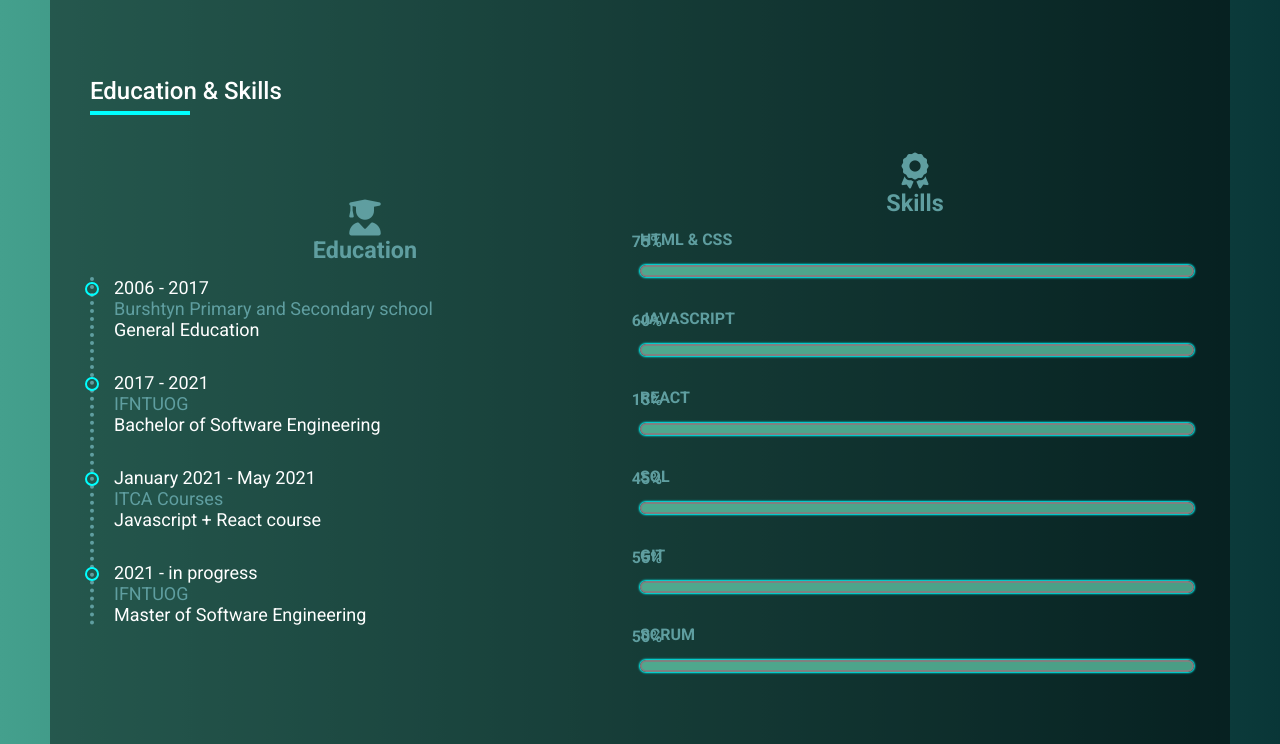
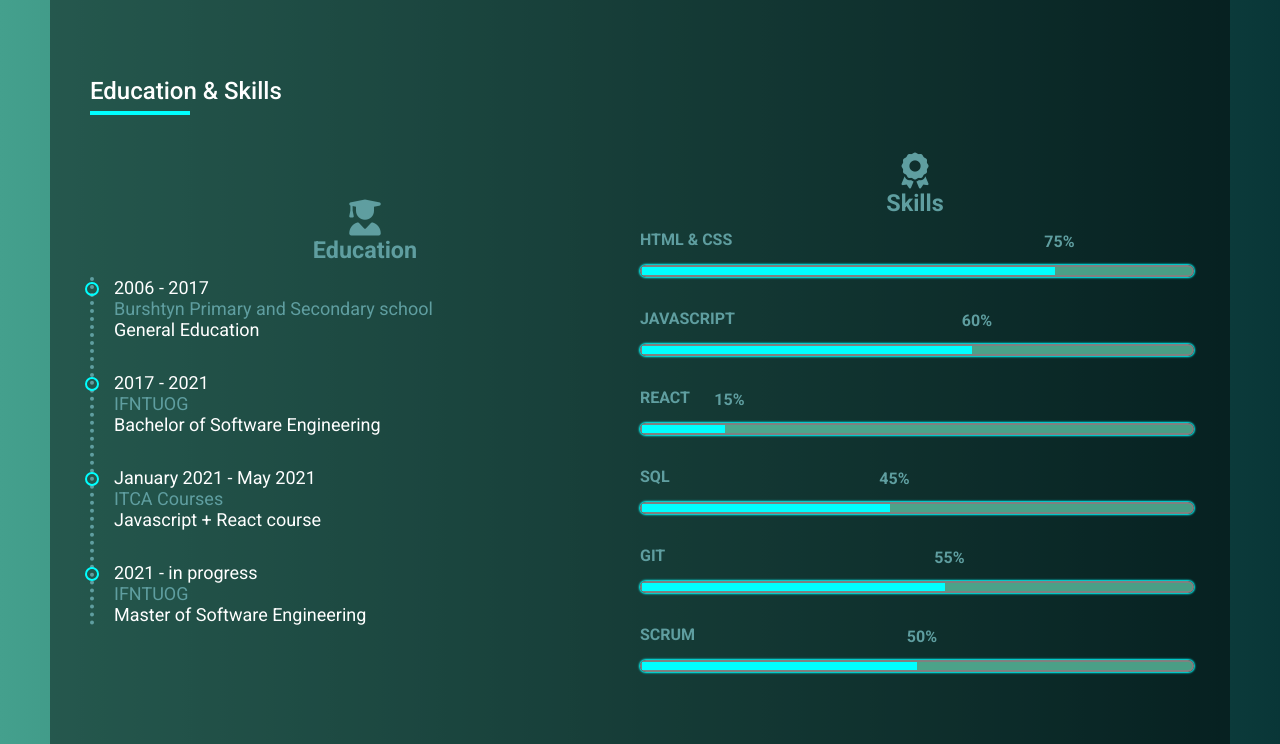
Before and after one commit to svyath/CV-website, a plain HTML site: page index.html in a window 1280 px wide. Shown: the part 695-1439 px from the top of the page. Drawn offline with nearby package versions, Linux system fonts and the light colour scheme.

Commit message:
Minor fixes in skills bars

```diff
--- a/index.html
+++ b/index.html
@@ -195,7 +195,6 @@
             </section>
     </main>
     <script src="https://kit.fontawesome.com/a5e5dc816d.js" crossorigin="anonymous"></script>
-    <script src="https://code.jquery.com/jquery-3.6.0.min.js" integrity="sha256-/xUj+3OJU5yExlq6GSYGSHk7tPXikynS7ogEvDej/m4=" crossorigin="anonymous"></script>
     <script src="./main.js"></script>
 </body>
 </html>
--- a/main.js
+++ b/main.js
@@ -1,12 +1,9 @@
-$(document).ready(function(){
     const BAR = document.querySelectorAll('.progressbar');
 
     BAR.forEach(function(bar){
         let percentage = bar.dataset.percent;
-        let scale = bar.clildren[0];
+        let scale = bar.childNodes;
         scale.innerText = percentage + '%';
         bar.style.width = percentage + '%';
         console.log(percentage);
     });
-})
-//TODO fix
--- a/style.css
+++ b/style.css
@@ -268,6 +268,7 @@ section{
     height: 100%;
     width: 0;
     background: aqua;
+    transition: linear 1.5s;
 }
 
 .scale{
```
